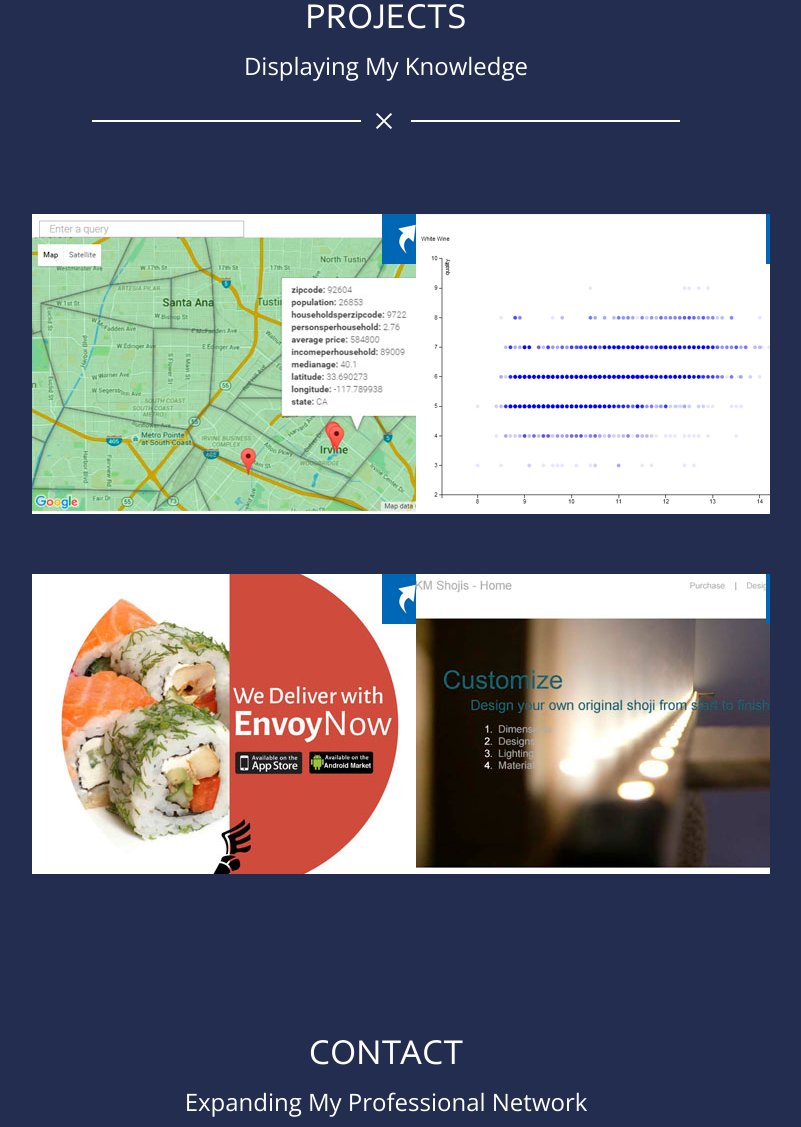
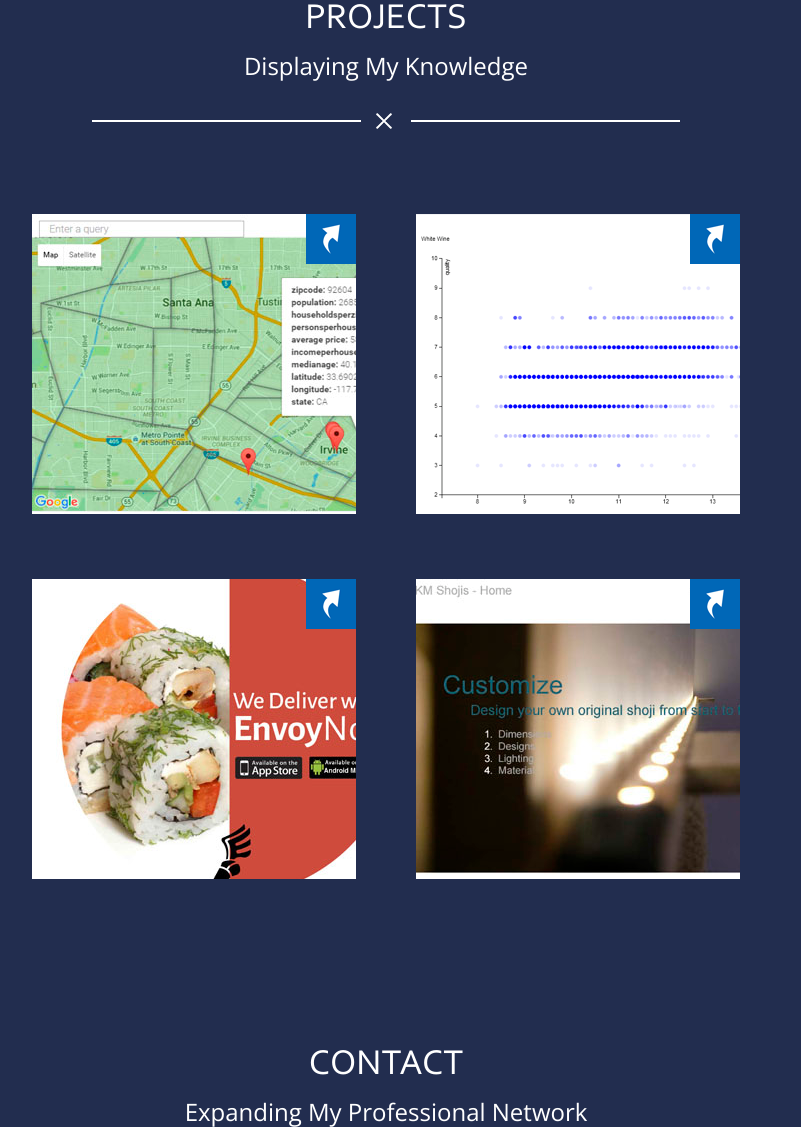
Before and after one commit to kmakitan/kmakitan.github.io, a PHP site: page / in a window 1280 px wide. Shown: the part 3132-4259 px from the top of the page, without its empty margins (254-1055 px from the left). Run offline with PHP 8.4, Linux system fonts and the light colour scheme.

Commit message:
set bg to min width and height

```diff
--- a/index.css
+++ b/index.css
@@ -25,7 +25,8 @@ body {
     margin: auto;
     left: 0;
     right: 0;
-    height: 100%;
+    min-height: 100%;
+    min-width: 100%;
     z-index: -2;
 }
 
@@ -120,6 +121,7 @@ h3 {
     margin-bottom: 30px;
     font-weight: normal;
     font-size: 24px;
+    color: ;
 }
 
 .whiteLine {
@@ -227,8 +229,8 @@ h4 {
     display: block;
     overflow: hidden;
     margin: auto;
-    width: 400px;
-    height: 300px;
+    width: 100%;
+    height: 100%;
 }
 
 .projectContainer figure figcaption {
```
